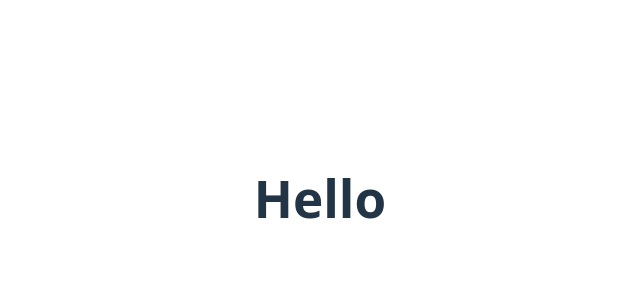
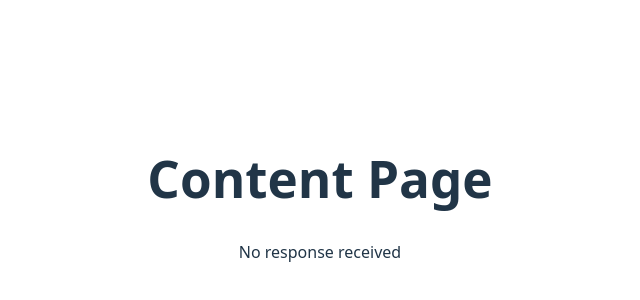
Before and after one commit to WreckItBoss/MyTwoCents, a React (Vite) app in the folder frontend/: page /contentpage in a window 1280 px wide. Shown: the part 202-502 px from the top of the page, without its empty margins (320-960 px from the left). Built offline with nearby package versions, Linux system fonts and the light colour scheme.

Commit message:
Got rid of some things and made it so that the generated content would be shown in the content page

```diff
--- a/frontend/src/Content/Content.tsx
+++ b/frontend/src/Content/Content.tsx
@@ -2,14 +2,18 @@ import React, { useState, useEffect } from "react";
 import axios from "axios";
 import Modals from "../assets/Modals/modals";
 import Chat from "../ChatBox/Chat";
-import { useNavigate } from "react-router-dom";
+import { useLocation, useNavigate } from "react-router-dom";
 
-const Content: React.FC = () => {
-    return(
+const ContentPage = () => {
+    const location = useLocation();
+    const response = location.state?.response || "No response received";
+
+    return (
         <div>
-            <h1> Hello </h1>
+            <h1>Content Page</h1>
+            <p>{response}</p>
         </div>
     );
-}
+};
 
-export default Content
+export default ContentPage;
--- a/frontend/src/LandingPage/LandingPage.tsx
+++ b/frontend/src/LandingPage/LandingPage.tsx
@@ -17,7 +17,7 @@ const LandingPage: React.FC = () => {
         try {
             const { data } = await axios.post("http://127.0.0.1:8000/process-text", { text: userInput });
             setResponse(data.processed_text);
-            navigate("/contentpage");
+            navigate("/contentpage", {state: {response:data.processed_text}});
         } catch (error) {
             console.error("Error sending data:", error);
         }
@@ -67,7 +67,6 @@ const LandingPage: React.FC = () => {
                 <button onClick={() => setIsOpen(true)} className="button">PopUp</button>
             </div>
             <Modals isOpen={isOpen} onClose={() => setIsOpen(false)}>
-                <p>Hello</p>
                 <Chat responseAgent1={responseAgent1} responseAgent2={responseAgent2} />
             </Modals>
 
```
